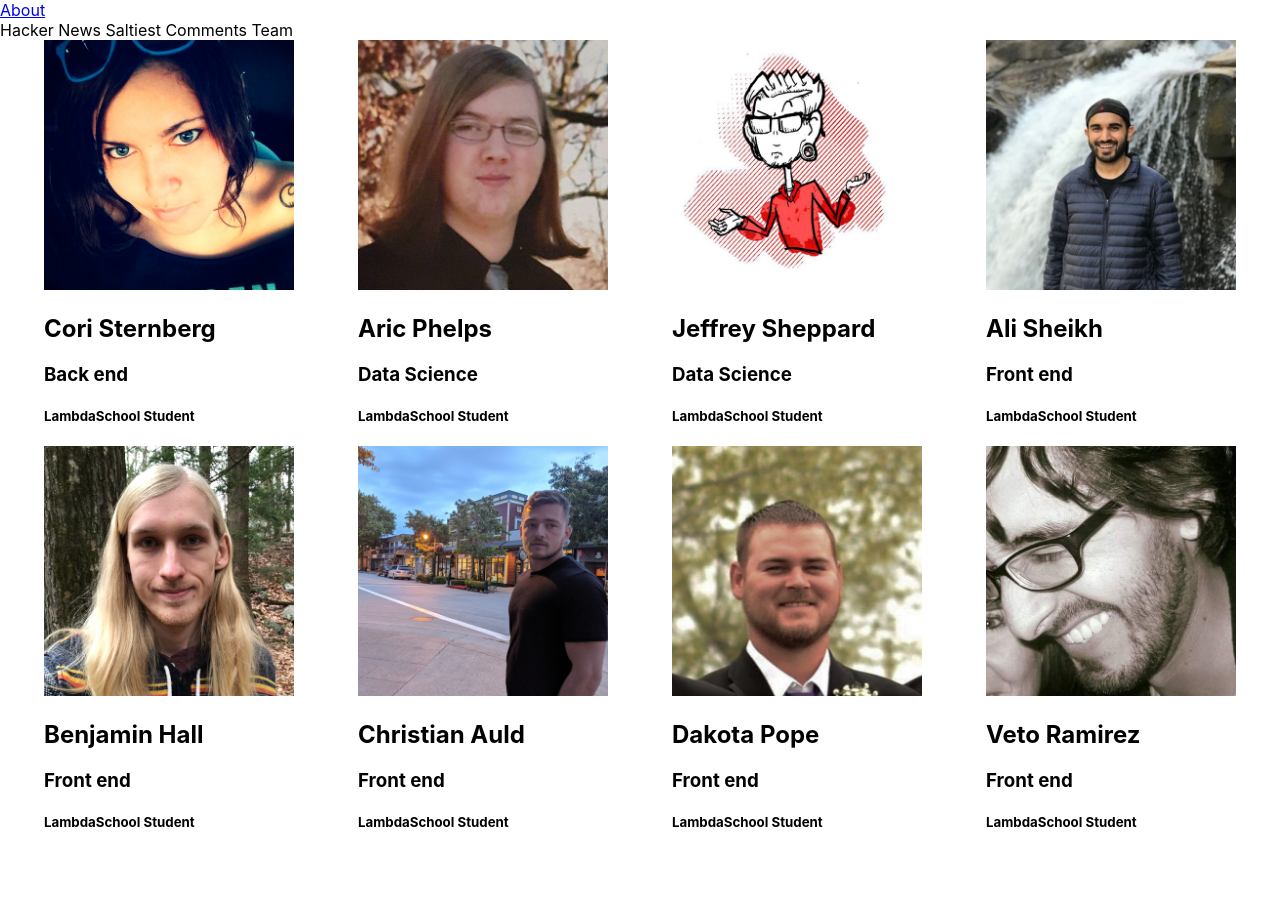
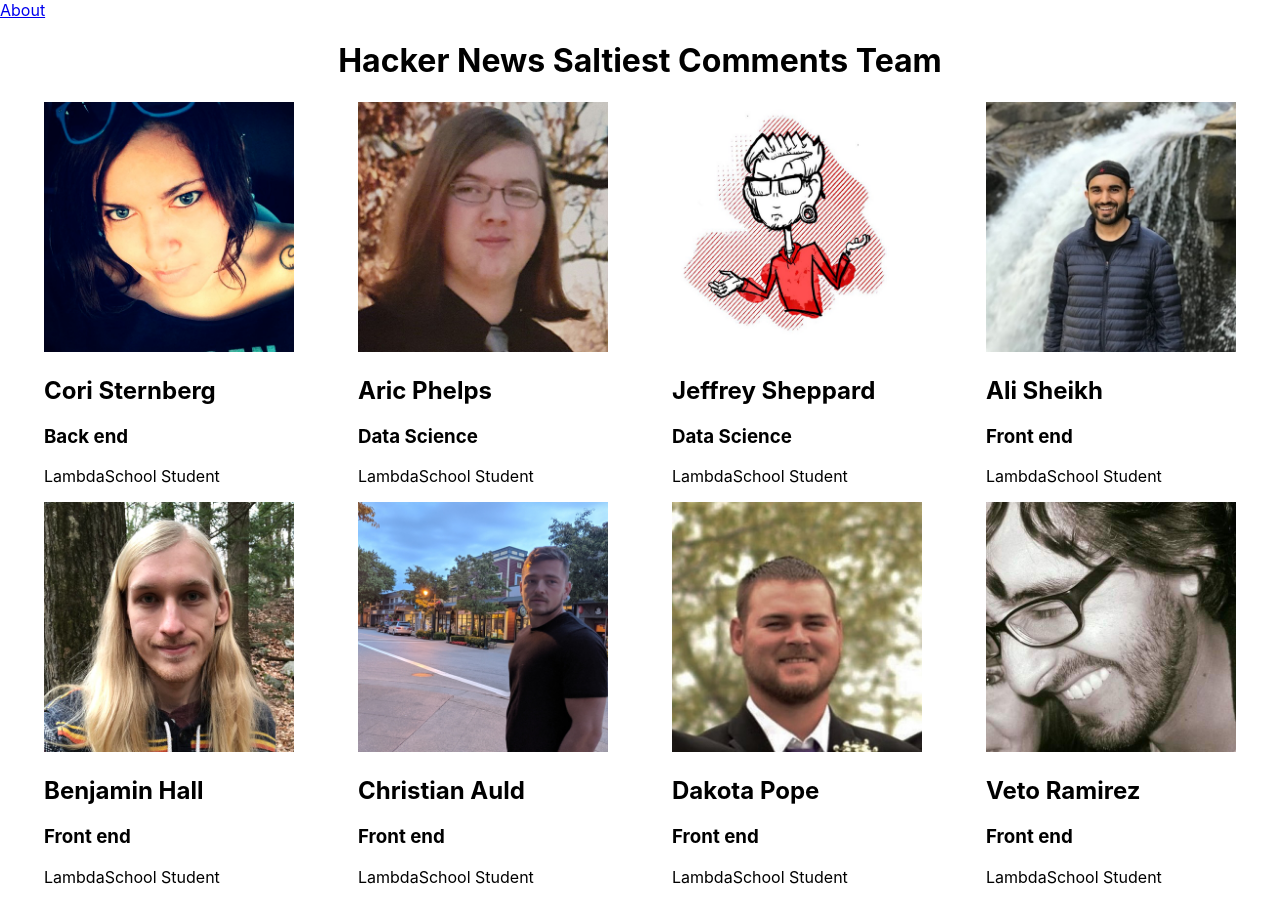
Before and after one commit to Build-Week-Hacker-News-Salt-1/Front-end, a React (Create React App) app in the folder salty-news/: page /about in a window 1280 px wide. Before the commit the page ends 852 px from the top, so only its background shows below. Built offline with nearby package versions, Linux system fonts and the light colour scheme.

Commit message:
Fix 'about' header; use p tag for bio

```diff
--- a/salty-news/src/components/about/index.jsx
+++ b/salty-news/src/components/about/index.jsx
@@ -16,7 +16,9 @@ let Card = styled.div`
 const About = () => {
     return (
         <div>
-            <div id="header" textAlign="middle" as="h2">Hacker News Saltiest Comments Team</div>
+            <h1 id="header" style={{
+                textAlign: "center",
+            }}>Hacker News Saltiest Comments Team</h1>
 
             <div style={{
                 display: "flex",
@@ -30,7 +32,7 @@ const About = () => {
                             <img src={img} alt={name}/>
                             <h2>{name}</h2>
                             <h3>{role}</h3>
-                            <h5>{bio || "LambdaSchool Student"}</h5>
+                            <p>{bio || "LambdaSchool Student"}</p>
                         </Card>
                     )
                 })}
```
